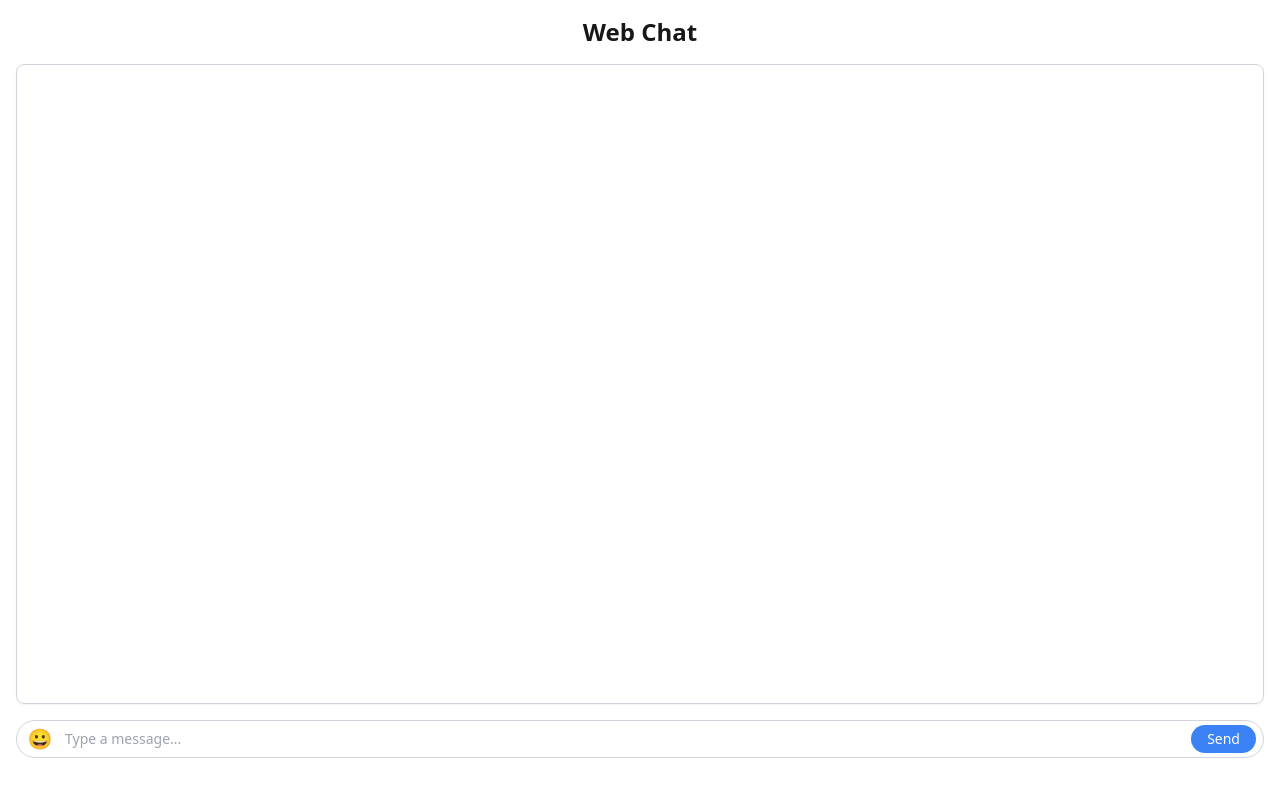
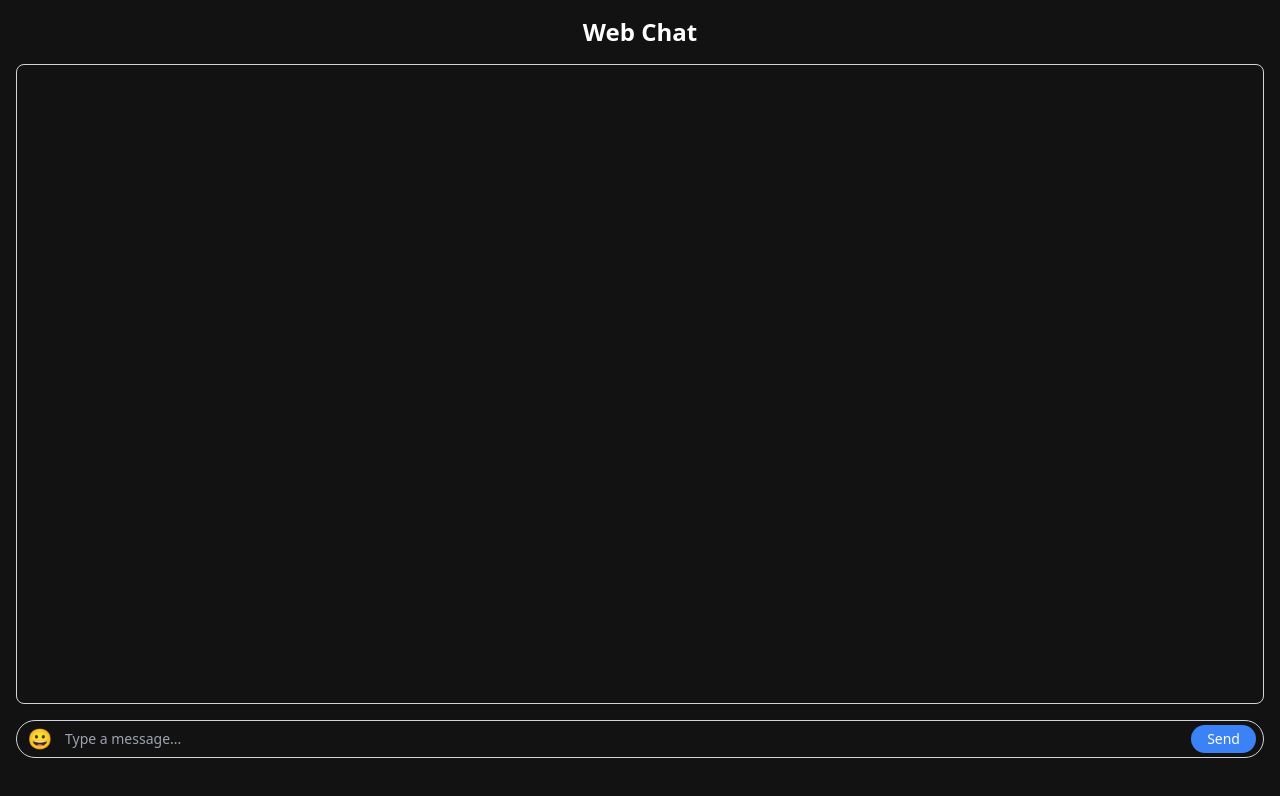
Before and after one commit to AntonMaslik/web-chat-app, a Next.js app: page / in a window 1280 px wide. Shown: the top 796 px of the page. Built offline with nearby package versions, Linux system fonts and the light colour scheme; no server answers.

Commit message:
feat(chat): add dark-theme

```diff
--- a/package.json
+++ b/package.json
@@ -12,6 +12,7 @@
   "dependencies": {
     "@faker-js/faker": "^9.3.0",
     "@fontsource/roboto": "^5.1.1",
+    "@nextui-org/react": "^2.6.10",
     "dotenv": "^16.4.7",
     "emoji-picker-react": "^4.12.0",
     "ioredis": "^5.4.2",
--- a/src/app/globals.css
+++ b/src/app/globals.css
@@ -2,14 +2,19 @@
 @tailwind components;
 @tailwind utilities;
 
-:root {
-  --background: #ffffff;
-  --foreground: #171717;
+:root[color-scheme="light"] {
+  --background-color: #ffffff;
+  --text-color: #000000;
+}
+
+:root[color-scheme="dark"] {
+  --background-color: #000000;
+  --text-color: #ffffff;
 }
 
 body {
-  color: var(--foreground);
-  background: var(--background);
+  color: var(--text-color);
+  background: var(--background-color);
   font-family: system-ui, -apple-system, BlinkMacSystemFont, "Segoe UI", Roboto,
     Oxygen, Ubuntu, Cantarell, "Open Sans", "Helvetica Neue", sans-serif;
 }
--- a/src/app/layout.tsx
+++ b/src/app/layout.tsx
@@ -24,7 +24,7 @@ export default function RootLayout({
   children: React.ReactNode;
 }>) {
   return (
-    <html lang="en">
+    <html data-theme="dark" style={{ colorScheme: "dark" }} lang="en">
       <body
         className={`${geistSans.variable} ${geistMono.variable} antialiased`}
       >
--- a/src/app/page.tsx
+++ b/src/app/page.tsx
@@ -13,6 +13,8 @@ const Home = () => {
 
     if (socket.connected) {
       console.log("Connected to server");
+
+      socket.emit("ready");
     } else {
       console.error("Connection to server failed");
     }
@@ -37,10 +39,10 @@ const Home = () => {
   };
 
   return (
-    <main className="container mx-auto p-4">
+    <main className={`container mx-auto p-4`}>
       <div>
         <h1 className="text-2xl font-bold mb-4 text-center">Web Chat</h1>
-        <ChatWindow messages={messages} />
+        <ChatWindow messages={messages} theme="dark" />
         <MessageInput onSend={sendMessage} />
       </div>
     </main>
--- a/src/components/ChatWindow/ChatWindow.tsx
+++ b/src/components/ChatWindow/ChatWindow.tsx
@@ -3,9 +3,10 @@ import { MessageAlert } from "../MessageAlert/MessageAlert";
 
 interface ChatWindowProps {
   messages: string[];
+  theme: "dark" | "light";
 }
 
-export const ChatWindow: React.FC<ChatWindowProps> = ({ messages }) => {
+export const ChatWindow: React.FC<ChatWindowProps> = ({ messages, theme }) => {
   return (
     <div className="border border-gray-300 p-4 h-[80vh] overflow-y-auto mb-4 overflow-y-scroll rounded-lg shadow-sm scrollbar-custom scroll-smooth">
       {messages.map((msg, index) => {
@@ -22,6 +23,7 @@ export const ChatWindow: React.FC<ChatWindowProps> = ({ messages }) => {
         }
         return (
           <MessageAlert
+            theme={theme}
             key={index}
             name={parsedMessage.from}
             message={parsedMessage.content}
--- a/src/components/MessageAlert/MessageAlert.tsx
+++ b/src/components/MessageAlert/MessageAlert.tsx
@@ -3,19 +3,35 @@ import React from "react";
 interface MessageAlertProps {
   name: string;
   message: string;
+  theme: "light" | "dark";
 }
 
 export const MessageAlert: React.FC<MessageAlertProps> = ({
   name,
   message,
+  theme,
 }) => {
+  const isDark = theme === "dark";
+
   return (
     <div
-      className="bg-blue-50 border border-blue-200 text-blue-900 rounded-lg shadow-md p-4 my-4 animate-slide-in"
+      className={`${
+        isDark
+          ? "bg-gray-800 border-gray-600 text-gray-100"
+          : "bg-blue-50 border-blue-200 text-blue-900"
+      } rounded-lg shadow-md p-4 my-4 animate-slide-in`}
       role="alert"
     >
-      <p className="font-semibold text-green-700">{name}</p>
-      <p className="text-sm text-blue-600">{message}</p>
+      <p
+        className={`${
+          isDark ? "text-green-300" : "text-green-700"
+        } font-semibold`}
+      >
+        {name}
+      </p>
+      <p className={`${isDark ? "text-blue-400" : "text-blue-600"} text-sm`}>
+        {message}
+      </p>
     </div>
   );
 };
--- a/src/server/server.ts
+++ b/src/server/server.ts
@@ -30,8 +30,10 @@ app.prepare().then(() => {
         `Client ${clientRandomName} IP: ${socket.handshake.address} send messages: ${messages}`
       );
 
-      messages.forEach((message) => {
-        socket.emit("message", message);
+      socket.on("ready", () => {
+        messages.forEach((message) => {
+          socket.emit("message", message);
+        });
       });
     });
 
```
Also changed, not shown: 1 other file (tests, documents, lock files or other folders).
